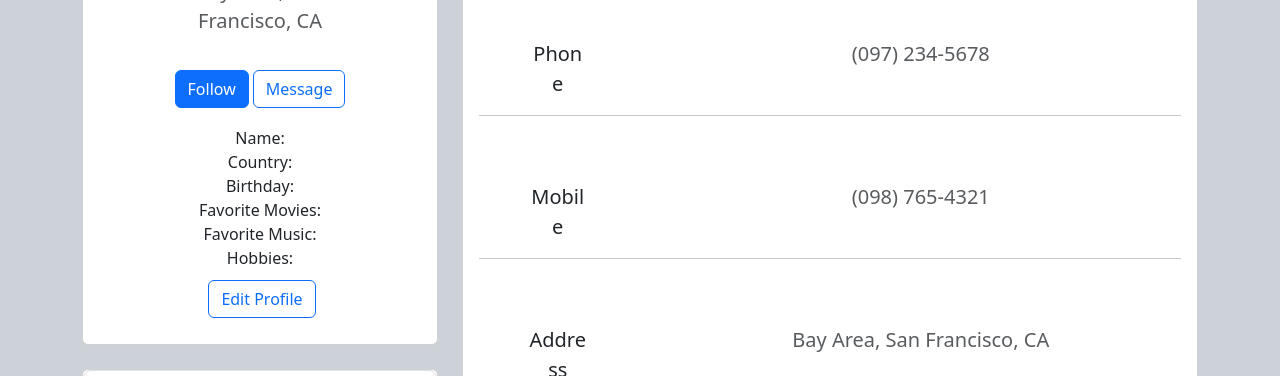
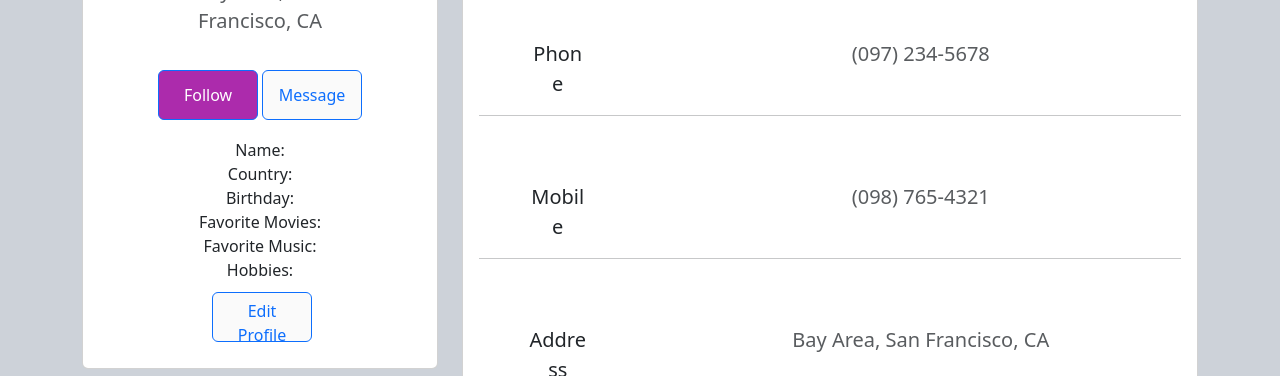
Before and after one commit to PhenolLully/arthub, a React (Vite) app in the folder client/: page / in a window 1280 px wide. Both pictures are taken after a click on the button "Profile". Shown: the part 424-800 px from the top of the page. Built offline with nearby package versions, Linux system fonts and the light colour scheme.

Commit message:
fixed ripple issue in profile

```diff
--- a/client/src/components/Home/Home.jsx
+++ b/client/src/components/Home/Home.jsx
@@ -4,7 +4,7 @@ import { MDBBtn, MDBIcon } from 'mdb-react-ui-kit';
 export default function Post() {
   return (
     <MDBBtn size='lg' floating style={{ backgroundColor: '#ac2bac', boxShadow: 'none', borderRadius: '50%', width: '50px', height: '50px', display: 'flex', justifyContent: 'center', alignItems: 'center', disableRipple: true }} href='#'>
-      <MDBIcon fab icon='instagram' />
+      <MDBIcon fab icon='instagram' />+
     </MDBBtn>
   );
 }
--- /dev/null
+++ b/client/src/components/Pages/Profile.css
@@ -0,0 +1,3 @@
+.element {
+    pointer-events: none;
+}
--- a/client/src/components/Pages/Profile.jsx
+++ b/client/src/components/Pages/Profile.jsx
@@ -1,5 +1,6 @@
 // SOME OF THIS IS A TEMPLATE AND WILL BE UPDATED. I have added my own code as well!
 import React, { useState } from 'react';
+import './Profile.css';
 
 import TextTruncate from '../TextTruncate/index'
 
@@ -59,9 +60,9 @@ export default function ProfilePage() {
                 <p className="text-muted mb-1">Full Stack Developer</p>
                 <p className="text-muted mb-4">Bay Area, San Francisco, CA</p>
                 <div className="d-flex justify-content-center mb-2">
-                  <MDBBtn>Follow</MDBBtn>
-                  <MDBBtn outline className="ms-1">Message</MDBBtn>
-                </div>
+  <MDBBtn style={{ backgroundColor: '#ac2bac', boxShadow: 'none', width: '100px', height: '50px', display: 'flex', justifyContent: 'center', alignItems: 'center', textAlign: 'center', disableRipple: true }}>Follow</MDBBtn>
+  <MDBBtn style={{ backgroundColor: '#fafafa', boxShadow: 'none', width: '100px', height: '50px', display: 'flex', justifyContent: 'center', alignItems: 'center', textAlign: 'center', disableRipple: true }}outline className="ms-1">Message</MDBBtn>
+</div>
                 <form onSubmit={(e) => {
                   e.preventDefault();
                   setIsEditing(!isEditing);
@@ -145,7 +146,7 @@ export default function ProfilePage() {
                     </label>
                   </div>
                   <div>
-                    <MDBBtn disableRipple outline className="ms-1" type="submit">{isEditing ? "Update" : "Edit"} Profile</MDBBtn>
+                    <MDBBtn outline className="ms-1" type="submit"style={{ backgroundColor: '#fafafa', boxShadow: 'none', width: '100px', height: '50px', justifyContent: 'center', alignItems: 'center', textAlign: 'center', disableRipple: true }}>{isEditing ? "Update" : "Edit"} Profile</MDBBtn>
                   </div>
                 </form>
               </MDBCardBody>
```
